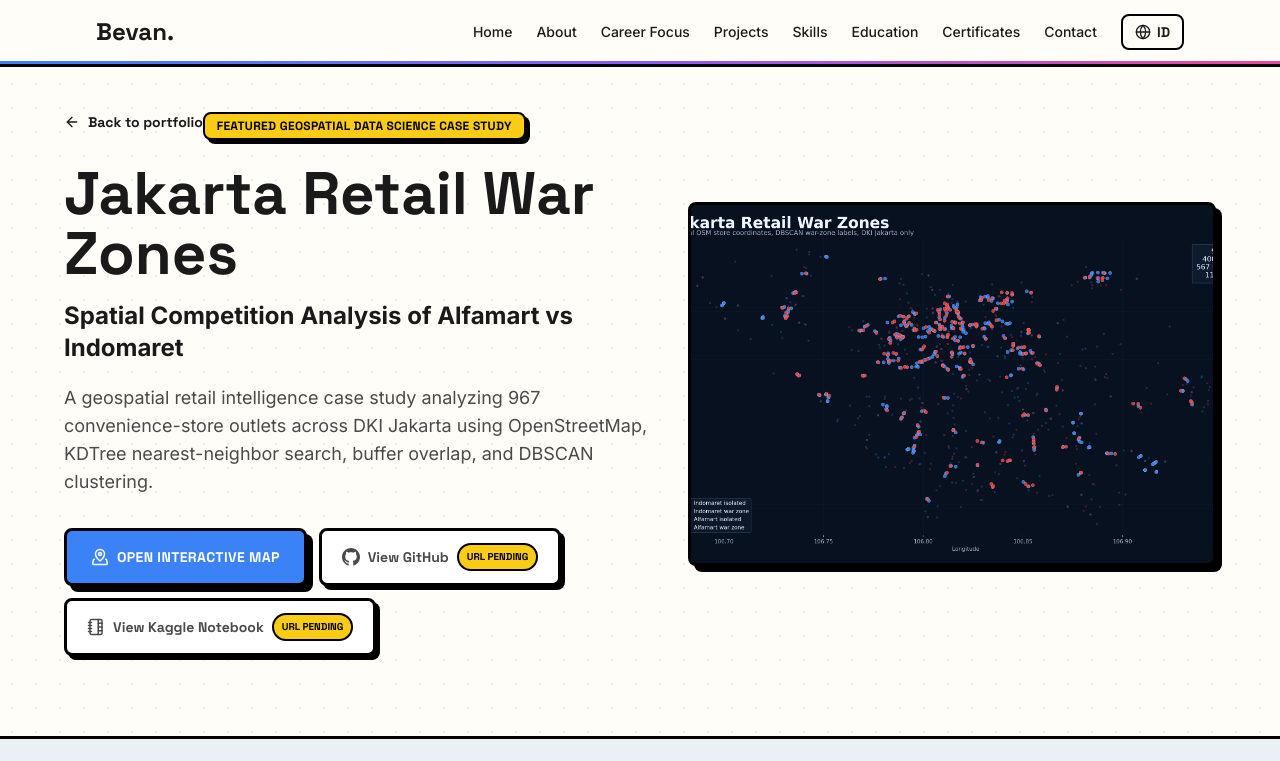
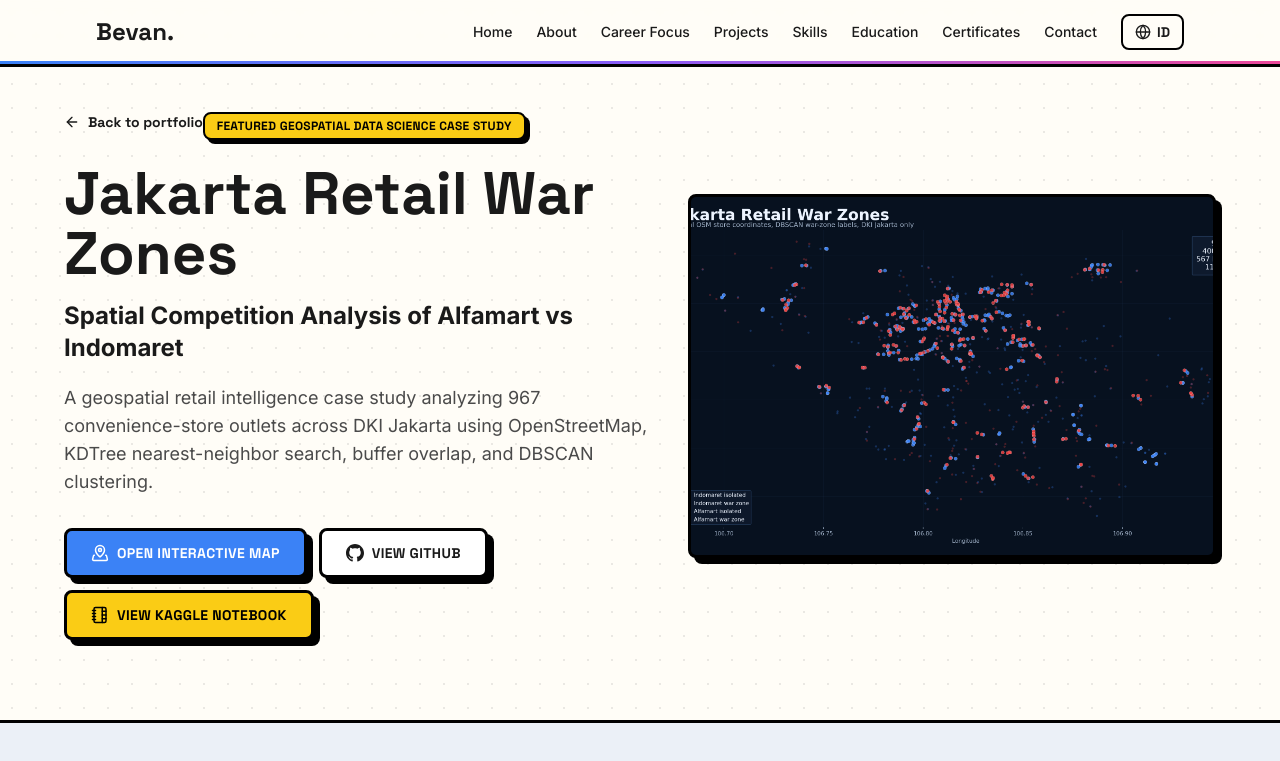
Before and after one commit to bevankeren/portofolio, a Next.js app: page /en/projects/jakarta-retail-war-zones in a window 1280 px wide. Shown: the top 761 px of the page. Built offline with nearby package versions, Linux system fonts and the light colour scheme.

Commit message:
Link retail war zones project repo

```diff
--- a/src/app/[locale]/projects/jakarta-retail-war-zones/page.tsx
+++ b/src/app/[locale]/projects/jakarta-retail-war-zones/page.tsx
@@ -112,6 +112,17 @@
                 <MapPinned size={18} />
                 {content.primaryCta}
               </a>
+              {retailWarZoneLinks.github ? (
+                <a
+                  href={retailWarZoneLinks.github}
+                  target="_blank"
+                  rel="noopener noreferrer"
+                  className="neo-btn inline-flex w-full items-center justify-center gap-2 bg-surface text-text-primary sm:w-auto"
+                >
+                  <GithubIcon size={18} />
+                  {content.githubCta}
+                </a>
+              ) : (
                 <span className="inline-flex w-full cursor-not-allowed flex-wrap items-center justify-center gap-2 rounded-neo border-3 border-black bg-surface px-5 py-3 font-heading text-sm font-bold text-text-secondary shadow-neo-sm sm:w-auto">
                   <GithubIcon size={18} />
                   {content.githubCta}
@@ -119,6 +130,18 @@
                     {content.pendingLabel}
                   </span>
                 </span>
+              )}
+              {retailWarZoneLinks.kaggle ? (
+                <a
+                  href={retailWarZoneLinks.kaggle}
+                  target="_blank"
+                  rel="noopener noreferrer"
+                  className="neo-btn inline-flex w-full items-center justify-center gap-2 bg-accent-yellow text-black sm:w-auto"
+                >
+                  <NotebookTabs size={18} />
+                  {content.kaggleCta}
+                </a>
+              ) : (
                 <span className="inline-flex w-full cursor-not-allowed flex-wrap items-center justify-center gap-2 rounded-neo border-3 border-black bg-surface px-5 py-3 font-heading text-sm font-bold text-text-secondary shadow-neo-sm sm:w-auto">
                   <NotebookTabs size={18} />
                   {content.kaggleCta}
@@ -126,6 +149,7 @@
                     {content.pendingLabel}
                   </span>
                 </span>
+              )}
             </div>
           </div>
 
--- a/src/lib/data.ts
+++ b/src/lib/data.ts
@@ -35,7 +35,7 @@
       "DBSCAN",
       "Plotly",
     ],
-    github: null,
+    github: "https://github.com/bevankeren/jakarta-retail-war-zones",
     live: "/maps/final_dark_competition_map.html",
     images: [
       "/assets/retail-war-zones/hero_map.png",
--- a/src/lib/retailWarZones.ts
+++ b/src/lib/retailWarZones.ts
@@ -1,8 +1,9 @@
 export type CaseStudyLocale = "en" | "id";
 
 export const retailWarZoneLinks = {
-  github: "", // TODO: add GitHub repository URL.
-  kaggle: "", // TODO: add Kaggle notebook URL.
+  github: "https://github.com/bevankeren/jakarta-retail-war-zones",
+  kaggle:
+    "https://www.kaggle.com/code/muhammadbevan/spatial-competition-between-alfamart-and-indomaret",
   map: "/maps/final_dark_competition_map.html",
   clusterMap: "/maps/retail_warzone_cluster_map.html",
   distanceDistribution: "/figures/nearest_competitor_distance_distribution.html",
```
Lines whose indentation alone changed are shown as unchanged.
